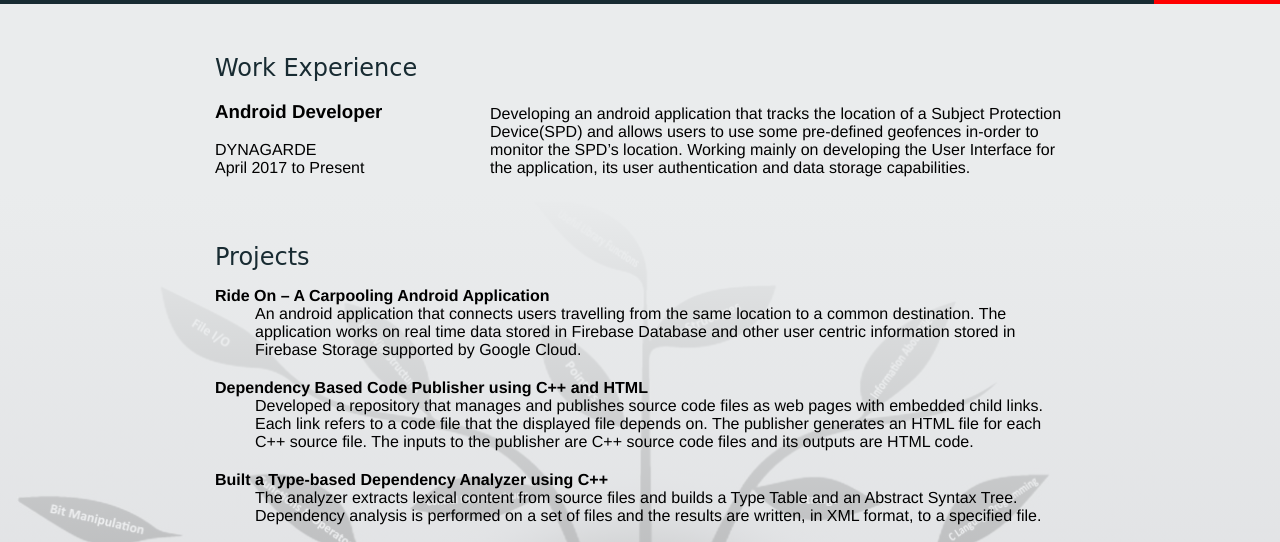
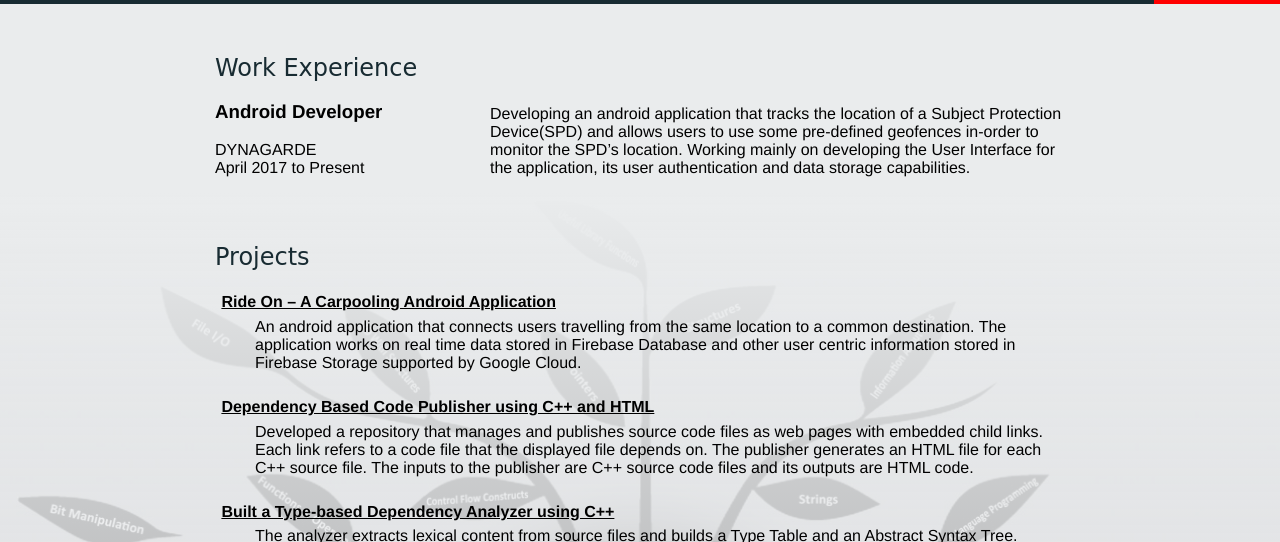
Before and after one commit to mandarm2593/mandarm2593.github.io, a plain HTML site: page index.html in a window 1280 px wide. Shown: the part 239-781 px from the top of the page. Drawn offline with Linux system fonts and the light colour scheme.

Commit message:
added project github links

```diff
--- a/index.html
+++ b/index.html
@@ -64,20 +64,20 @@
         <div class="content-wrap">
         <h2>Projects</h2>
         <dl>
-            <dt>Ride On – A Carpooling Android Application</dt>
+            <dt><a href="https://play.google.com/store/apps/details?id=com.nita.rideon&hl=en" class="project-links">Ride On – A Carpooling Android Application</a></dt>
             <dd>An android application that connects users travelling from the same location to a common destination.
                 The application works on real time data stored in Firebase Database and other user centric information stored in Firebase Storage supported by Google Cloud.</dd>
 
-            <dt>Dependency Based Code Publisher using C++ and HTML</dt>
+            <dt><a href="https://github.com/mandarm2593/codeAnalyzer-publisher.git" class="project-links">Dependency Based Code Publisher using C++ and HTML</a></dt>
             <dd>Developed a repository that manages and publishes source code files as web pages with embedded child links. Each link refers to a code file that the displayed file depends on.
             The publisher generates an HTML file for each C++ source file.
             The inputs to the publisher are C++ source code files and its outputs are HTML code.</dd>
 
-            <dt>Built a Type-based Dependency Analyzer using C++</dt>
+            <dt><a href="https://github.com/mandarm2593/codeAnalyzer-publisher.git" class="project-links">Built a Type-based Dependency Analyzer using C++</a></dt>
             <dd>The analyzer extracts lexical content from source files and builds a Type Table and an Abstract Syntax Tree.
             Dependency analysis is performed on a set of files and the results are written, in XML format, to a specified file.</dd>
 
-            <dt>Implemented a Key/Value Store Database using C++</dt>
+            <dt><a href="https://github.com/mandarm2593/NoSqlDataBase.git" class="project-links">Implemented a Key/Value Store Database using C++</a></dt>
             <dd>Created a key/value store database using C++ STL containers and an Xml document class which helped to read, write and persist database contents in a Xml file.
             The project supported various functionalities like adding key/value pairs, editing text metadata, replacing existing values instance with a new instance and, addition and deletion of relationship with other key/value pairs.
             Implemented a query mechanism that supported various queries for the contents of the database.</dd>
--- a/styles.css
+++ b/styles.css
@@ -169,6 +169,11 @@ h3~p{
 
 }
 
+.project-links{
+
+    color: black;
+
+}
 
 @media (min-width: 900px) {
   .col-narrow {
```
